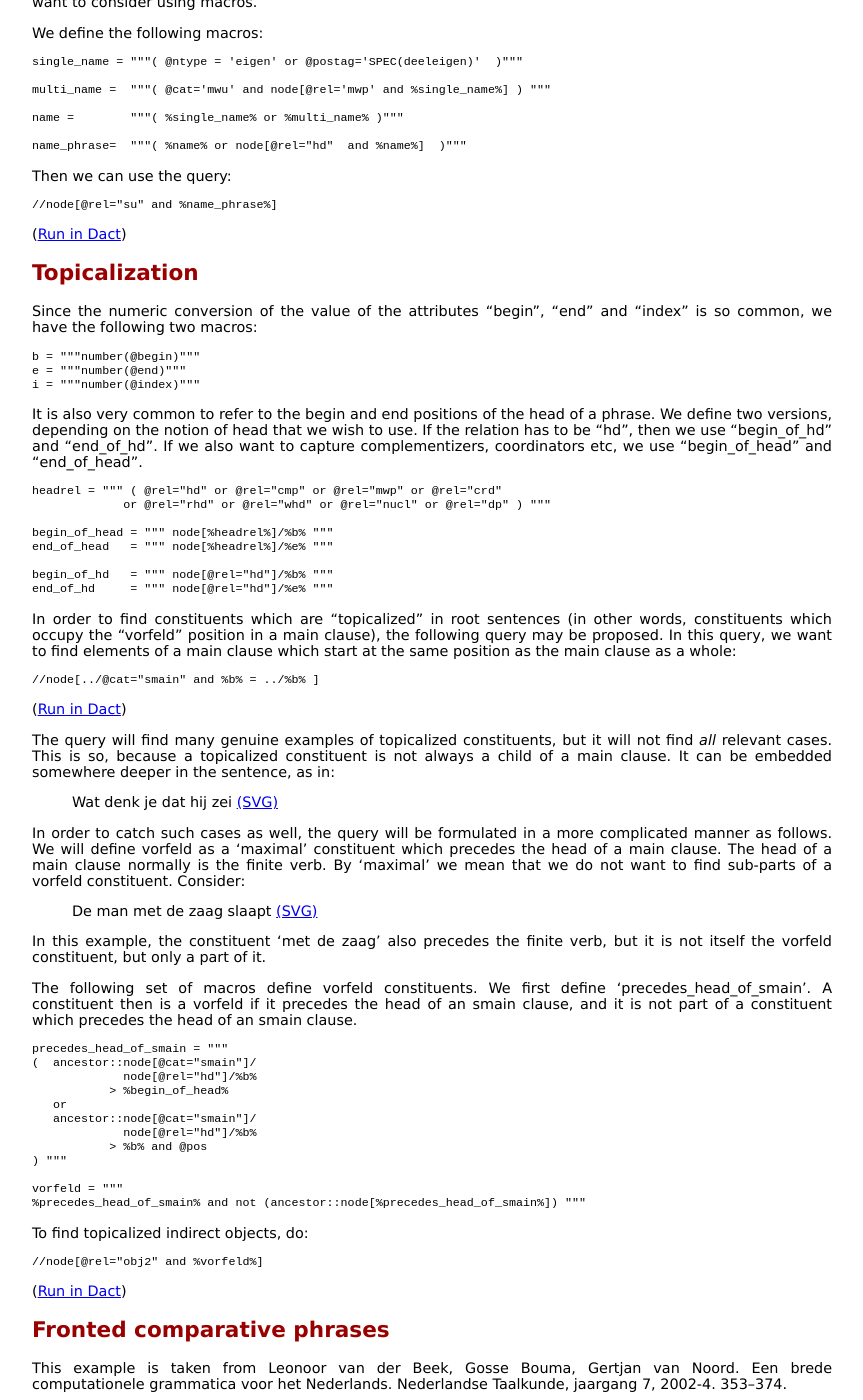
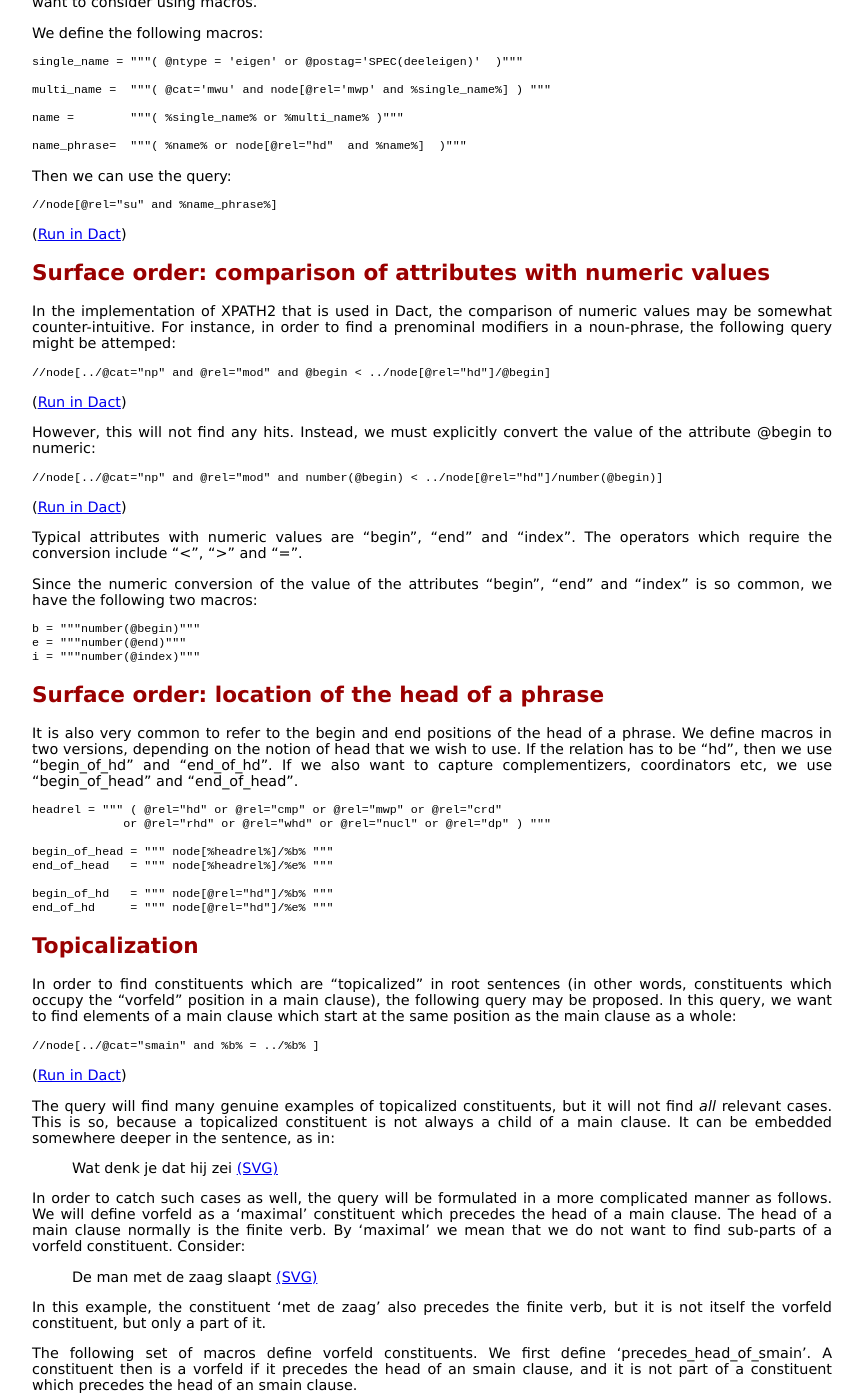
Before and after one commit to rug-compling/dact, a Jekyll site: the page built from cookbook/index.md, in a window 1280 px wide and 1400 px high, scrolled down 1099 px. Shown: the whole window, without its empty margins (208-1071 px from the left). Built offline with Jekyll 4.4.1, drawn with Linux system fonts in a browser that asks for light colours.

Commit message:
Update cookbook/index.md
separate paragraph for numeric comparison

```diff
--- a/cookbook/index.md
+++ b/cookbook/index.md
@@ -72,7 +72,21 @@ Then we can use the query:
 
     //node[@rel="su" and %name_phrase%]
 
-## Topicalization
+## Surface order: comparison of attributes with numeric values
+
+In the implementation of XPATH2 that is used in Dact, the comparison of numeric values may be
+somewhat counter-intuitive. For instance, in order to find a prenominal modifiers in a noun-phrase,
+the following query might be attemped:
+
+    //node[../@cat="np" and @rel="mod" and @begin < ../node[@rel="hd"]/@begin]
+
+However, this will not find any hits. Instead, we must explicitly convert the value of the attribute
+@begin to numeric:
+
+    //node[../@cat="np" and @rel="mod" and number(@begin) < ../node[@rel="hd"]/number(@begin)]
+
+Typical attributes with numeric values are "begin", "end" and "index". The operators which require
+the conversion include "<", ">" and "=".
 
 Since the numeric conversion of the value of the attributes "begin", "end" and "index" is so common, we
 have the following two macros:
@@ -81,8 +95,10 @@ have the following two macros:
     e = """number(@end)"""
     i = """number(@index)"""
 
+## Surface order: location of the head of a phrase
+
 It is also very common to refer to the begin and end positions of the head of a phrase. We define
-two versions, depending on the notion of head that we wish to use. If the relation has to be "hd",
+macros in two versions, depending on the notion of head that we wish to use. If the relation has to be "hd",
 then we use "begin_of_hd" and "end_of_hd". If we also want to capture complementizers, coordinators etc,
 we use "begin_of_head" and "end_of_head".
 
```
Also changed, not shown: other parts of cookbook/index.md (+2 -0 lines).
